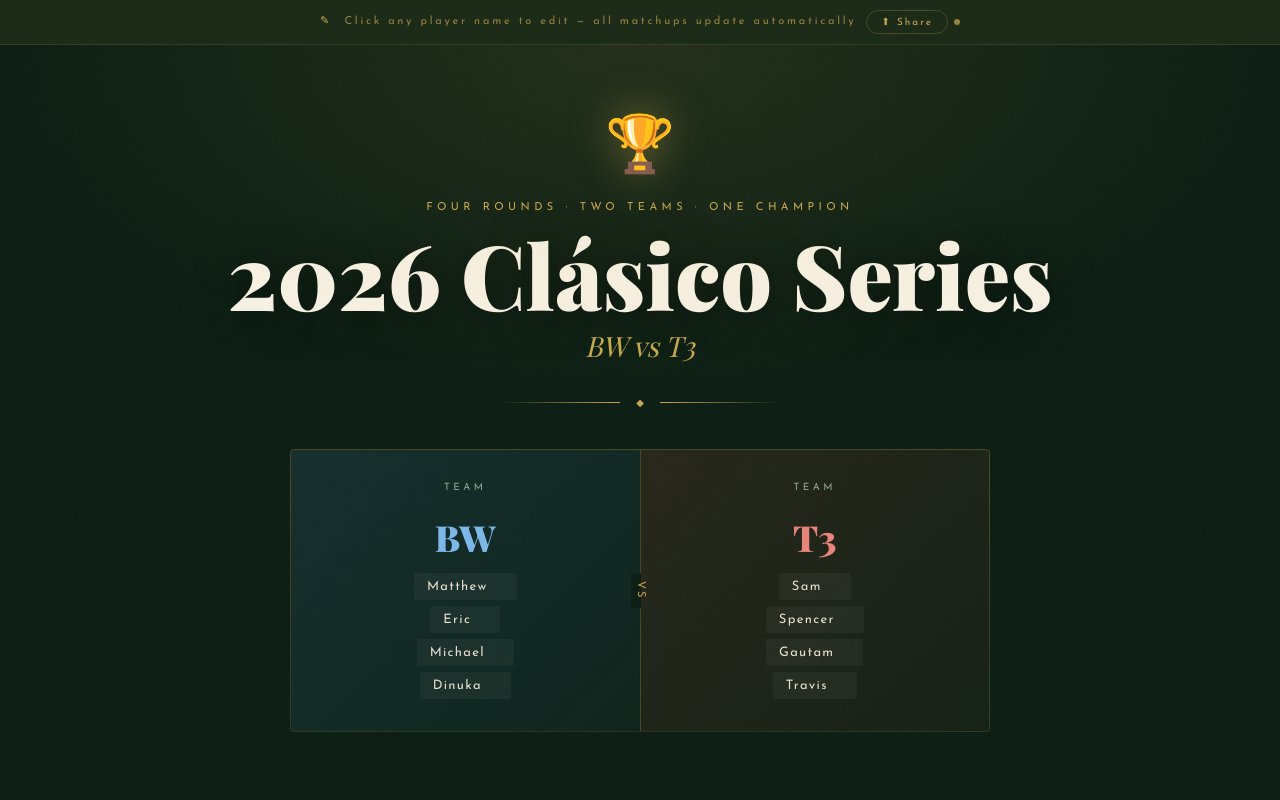
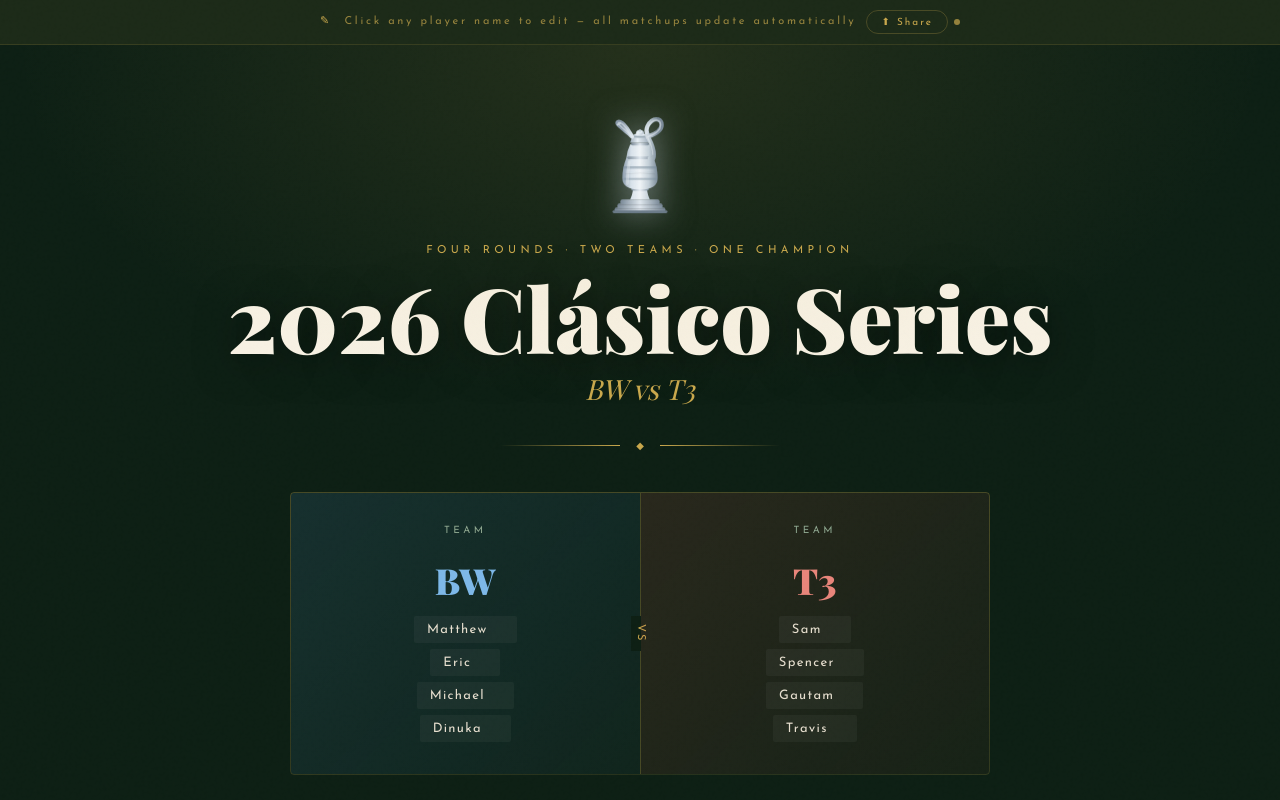
Before and after one commit to trvsbowden-wq/2026-Clasico, a plain HTML site: page index.html in a window 1280 px wide. Shown: the top 800 px of the page. Drawn offline with nearby package versions, Linux system fonts and the light colour scheme; a web font is replaced by a local one.

Commit message:
Update index.html

```diff
--- a/index.html
+++ b/index.html
@@ -71,8 +71,7 @@
       pointer-events: none;
     }
     .trophy-icon {
-      font-size: 56px; margin-bottom: 16px; display: block;
-      filter: drop-shadow(0 0 20px rgba(201,168,76,0.5));
+      margin-bottom: 16px; display: block; text-align: center;
       animation: float 4s ease-in-out infinite;
     }
     @keyframes float {
@@ -436,7 +435,92 @@
 
   <!-- ═══ HERO ═══ -->
   <header class="hero">
-    <span class="trophy-icon">🏆</span>
+    <span class="trophy-icon"><svg width="72" height="108" viewBox="0 -14 72 110" fill="none" xmlns="http://www.w3.org/2000/svg" style="filter:drop-shadow(0 0 16px rgba(200,210,220,0.5))">
+      <defs>
+        <linearGradient id="bodyG" x1="18" y1="0" x2="54" y2="0" gradientUnits="userSpaceOnUse">
+          <stop offset="0%"   stop-color="#8a9aaa"/>
+          <stop offset="25%"  stop-color="#d8e2ea"/>
+          <stop offset="50%"  stop-color="#f0f4f7"/>
+          <stop offset="75%"  stop-color="#c4d0d8"/>
+          <stop offset="100%" stop-color="#7a8a98"/>
+        </linearGradient>
+        <linearGradient id="baseG" x1="0" y1="0" x2="1" y2="0" gradientUnits="objectBoundingBox">
+          <stop offset="0%"   stop-color="#7a8a98"/>
+          <stop offset="50%"  stop-color="#e0e8ef"/>
+          <stop offset="100%" stop-color="#7a8a98"/>
+        </linearGradient>
+        <linearGradient id="lidG" x1="24" y1="0" x2="48" y2="0" gradientUnits="userSpaceOnUse">
+          <stop offset="0%"   stop-color="#8a9aaa"/>
+          <stop offset="40%"  stop-color="#e8f0f5"/>
+          <stop offset="100%" stop-color="#8a9aaa"/>
+        </linearGradient>
+      </defs>
+
+      <!-- ── STACKED BASE ── -->
+      <rect x="10" y="86" width="52" height="5"  rx="2.5" fill="url(#baseG)"/>
+      <rect x="8"  y="89" width="56" height="3"  rx="1.5" fill="#6a7a88"/>
+      <rect x="13" y="82" width="46" height="5"  rx="2"   fill="url(#baseG)"/>
+      <rect x="16" y="78" width="40" height="5"  rx="2"   fill="url(#baseG)"/>
+      <!-- base shadow lines -->
+      <rect x="10" y="87" width="52" height="1" rx="0.5" fill="rgba(0,0,0,0.18)"/>
+      <rect x="13" y="83" width="46" height="1" rx="0.5" fill="rgba(0,0,0,0.15)"/>
+
+      <!-- ── STEM / COLUMN ── -->
+      <path d="M29 68 Q28 74 26 78 L46 78 Q44 74 43 68 Z" fill="url(#bodyG)"/>
+      <rect x="27" y="66" width="18" height="3" rx="1.5" fill="url(#baseG)"/>
+
+      <!-- ── MAIN BODY (wide urn belly) ── -->
+      <path d="M22 36 Q18 46 18 56 Q18 68 36 68 Q54 68 54 56 Q54 46 50 36 Z" fill="url(#bodyG)"/>
+      <!-- engraving bands -->
+      <rect x="19" y="44" width="34" height="2.5" rx="1" fill="rgba(120,140,155,0.5)"/>
+      <rect x="19" y="56" width="34" height="2"   rx="1" fill="rgba(120,140,155,0.45)"/>
+      <!-- belly highlight -->
+      <path d="M25 40 Q23 52 23 62" stroke="rgba(255,255,255,0.3)" stroke-width="3" stroke-linecap="round"/>
+      <!-- subtle engraving texture lines -->
+      <path d="M22 49 Q36 47 50 49" stroke="rgba(255,255,255,0.12)" stroke-width="0.8" fill="none"/>
+      <path d="M21 52 Q36 50 51 52" stroke="rgba(0,0,0,0.08)"       stroke-width="0.8" fill="none"/>
+
+      <!-- ── SHOULDER / NECK TRANSITION ── -->
+      <path d="M26 22 Q23 28 22 36 L50 36 Q49 28 46 22 Z" fill="url(#bodyG)"/>
+      <rect x="23" y="34" width="26" height="3" rx="1.5" fill="url(#baseG)"/>
+      <!-- neck band -->
+      <rect x="27" y="20" width="18" height="3" rx="1.5" fill="url(#baseG)"/>
+
+      <!-- ── LID / COLLAR ── -->
+      <path d="M28 14 Q27 17 26 20 L46 20 Q45 17 44 14 Z" fill="url(#lidG)"/>
+      <ellipse cx="36" cy="14" rx="9"   ry="3"   fill="url(#lidG)"/>
+      <ellipse cx="36" cy="13" rx="7"   ry="2.2" fill="#c4d0d8"/>
+      <ellipse cx="36" cy="12" rx="5"   ry="1.5" fill="#e8f0f5"/>
+      <!-- lid band -->
+      <ellipse cx="36" cy="14" rx="9"   ry="1"   fill="rgba(100,120,135,0.4)"/>
+
+      <!-- ── SPOUT (curves upward-left from neck, like real Claret Jug) ── -->
+      <path d="M28 14 C24 10 18 6 14 2 C12 0 13 -2 16 -1 C19 0 22 4 25 9 C27 12 28 14 28 14"
+            stroke="url(#bodyG)" stroke-width="4" fill="none" stroke-linecap="round" stroke-linejoin="round"/>
+      <path d="M28 14 C24 10 19 6 15 2 C13 0 14 -1 16 0 C19 1 22 5 25 10"
+            stroke="rgba(240,244,247,0.45)" stroke-width="1.4" fill="none" stroke-linecap="round"/>
+      <!-- spout tip opening -->
+      <ellipse cx="14.5" cy="1" rx="2.5" ry="1.2" transform="rotate(-30 14.5 1)" fill="#c4d0d8"/>
+
+      <!-- ── FINIAL (top knob) ── -->
+      <ellipse cx="36" cy="10" rx="4"   ry="2.5" fill="url(#lidG)"/>
+      <ellipse cx="36" cy="9"  rx="2.5" ry="1.5" fill="#e8f0f5"/>
+      <circle  cx="36" cy="8"  r="1.5"            fill="#d0dce5"/>
+
+      <!-- ── HANDLE (tall S-curve rising above lid, like real Claret Jug) ── -->
+      <!-- outer -->
+      <path d="M44 14 C50 12 58 8 58 2 C58 -4 52 -5 48 -2 C44 1 42 6 43 10 C44 13 44 14 44 14"
+            stroke="url(#bodyG)" stroke-width="4.5" fill="none" stroke-linecap="round" stroke-linejoin="round"/>
+      <!-- lower sweep back down to body -->
+      <path d="M44 14 C46 18 50 24 50 32 C50 38 48 38 46 36"
+            stroke="url(#bodyG)" stroke-width="4.5" fill="none" stroke-linecap="round"/>
+      <!-- highlight on upper arc -->
+      <path d="M44 14 C50 12 57 8 57 2 C57 -3 52 -4 48 -1 C45 2 43 7 43 11"
+            stroke="rgba(240,244,247,0.5)" stroke-width="1.5" fill="none" stroke-linecap="round"/>
+      <!-- highlight on lower sweep -->
+      <path d="M44 15 C46 19 49 25 49 32"
+            stroke="rgba(240,244,247,0.4)" stroke-width="1.2" fill="none" stroke-linecap="round"/>
+    </svg></span>
     <div class="hero-eyebrow">Four Rounds · Two Teams · One Champion</div>
     <h1 class="hero-title">2026 Clásico Series</h1>
     <p class="hero-subtitle">BW vs T3</p>
```
